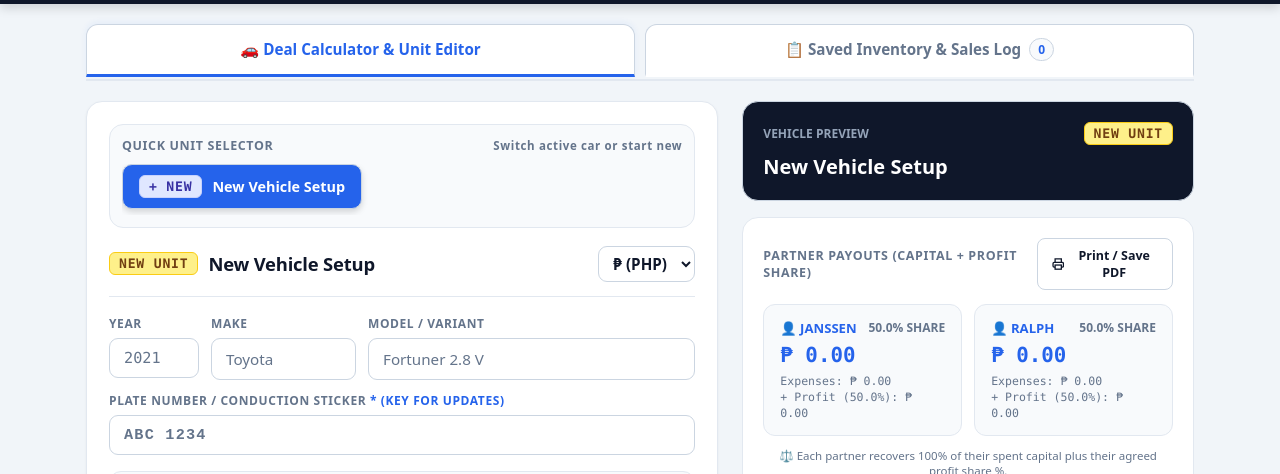
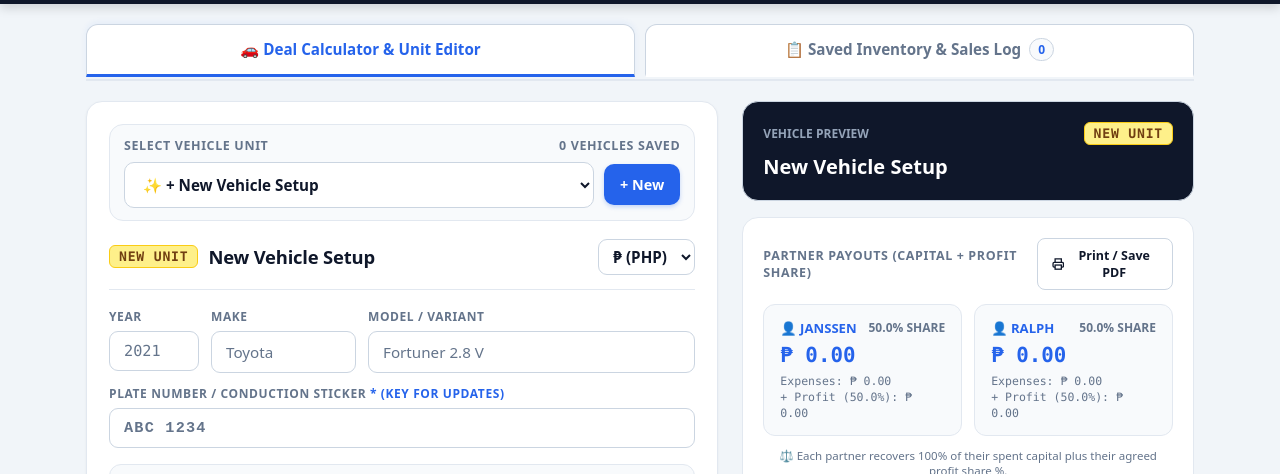
Before and after one commit to janssenbel/my-bns-app, a plain HTML site: page index.html in a window 1280 px wide. Shown: the part 74-548 px from the top of the page. Drawn offline with Linux system fonts and the light colour scheme.

Commit message:
Update index.html

```diff
--- a/index.html
+++ b/index.html
@@ -215,66 +215,64 @@
       white-space: nowrap;
     }
 
-    .unit-tabs-wrapper {
+    /* UNIT SELECTOR DROPDOWN */
+    .unit-selector-wrapper {
       margin-bottom: 18px;
       background: var(--subtle-bg);
       border: 1px solid var(--border-light);
-      padding: 12px;
+      padding: 12px 14px;
       border-radius: 14px;
     }
-    .unit-tabs-label {
+    .unit-selector-label {
       font-size: 0.78rem;
       font-weight: 800;
       text-transform: uppercase;
       letter-spacing: 0.05em;
       color: var(--text-muted);
-      margin-bottom: 10px;
+      margin-bottom: 8px;
       display: flex;
       justify-content: space-between;
       align-items: center;
     }
-    .unit-tabs-bar {
+    .unit-selector-row {
       display: flex;
       gap: 10px;
-      overflow-x: auto;
-      padding-bottom: 6px;
       align-items: center;
-      -webkit-overflow-scrolling: touch;
-    }
-    .unit-tab-btn {
-      padding: 10px 16px;
+    }
+    .unit-dropdown {
+      flex: 1;
+      padding: 11px 14px;
       border-radius: 10px;
+      border: 1.5px solid var(--border);
+      font-size: 0.95rem;
+      font-weight: 700;
       background: var(--card-bg);
-      border: 1px solid var(--border);
       color: var(--text);
-      font-weight: 700;
+      cursor: pointer;
+      transition: border-color 0.15s;
+    }
+    .unit-dropdown:focus {
+      border-color: var(--primary);
+      box-shadow: 0 0 0 3px rgba(37,99,235,0.15);
+    }
+    .btn-new-unit-action {
+      padding: 11px 16px;
+      border-radius: 10px;
+      background: var(--primary);
+      color: #ffffff;
+      font-weight: 800;
       font-size: 0.9rem;
+      border: none;
       cursor: pointer;
+      white-space: nowrap;
       display: inline-flex;
       align-items: center;
-      gap: 10px;
-      white-space: nowrap;
-      transition: all 0.15s ease;
-    }
-    .unit-tab-btn:hover {
-      border-color: var(--primary);
-      color: var(--primary);
-    }
-    .unit-tab-btn.active-unit {
-      background: var(--primary);
-      color: #ffffff;
-      border-color: var(--primary);
-      box-shadow: 0 3px 6px rgba(0,0,0,0.15);
-    }
-    .unit-tab-btn.btn-new-unit {
-      background: var(--subtle-bg);
-      color: var(--primary);
-      border: 1.5px dashed var(--border);
-    }
-    .unit-tab-btn.btn-new-unit.active-unit {
-      background: var(--primary);
-      color: #ffffff;
-      border-style: solid;
+      gap: 6px;
+      transition: background 0.15s;
+      box-shadow: 0 2px 4px rgba(37,99,235,0.25);
+    }
+    .btn-new-unit-action:hover {
+      background: #1d4ed8;
     }
 
     .uniform-card-header {
@@ -787,7 +785,7 @@
     .btn-sheet-light:hover { background: var(--subtle-bg); }
 
     .modal-doc-preview {
-      background: #ffffff; /* Always crisp paper white for preview */
+      background: #ffffff;
       border: 1px solid #cbd5e1;
       border-radius: 12px;
       padding: 18px;
@@ -797,7 +795,7 @@
       box-shadow: inset 0 2px 4px rgba(0,0,0,0.03);
     }
 
-    /* PRINT CSS - ALWAYS FORCES CRISP WHITE BACKGROUND */
+    /* PRINT CSS */
     #printableDealSheet { display: none; }
 
     @media print {
@@ -899,14 +897,19 @@
 
           <div id="notificationToast"></div>
 
-          <!-- SELECTABLE UNIT TAB BAR -->
-          <div class="unit-tabs-wrapper">
-            <div class="unit-tabs-label">
-              <span>Quick Unit Selector</span>
-              <span style="font-size:0.72rem; font-weight:600; text-transform:none; color:var(--text-muted);">Switch active car or start new</span>
-            </div>
-            <div class="unit-tabs-bar" id="unitTabsNav">
-              <!-- Dynamic Unit Tabs render here -->
+          <!-- UNIT SELECTOR DROPDOWN -->
+          <div class="unit-selector-wrapper">
+            <div class="unit-selector-label">
+              <span>Select Vehicle Unit</span>
+              <span id="unitCountLabel">0 Vehicles Saved</span>
+            </div>
+            <div class="unit-selector-row">
+              <select id="unitSelectDropdown" onchange="handleUnitSelect(this.value)" class="unit-dropdown">
+                <!-- Options populated dynamically -->
+              </select>
+              <button type="button" class="btn-new-unit-action" onclick="selectUnitTab(null)" title="Start a fresh car deal">
+                + New
+              </button>
             </div>
           </div>
 
@@ -1273,38 +1276,47 @@
     }
 
     // ==========================================
-    // UNIFORM SELECTABLE UNIT TABS
+    // UNIT SELECTOR DROPDOWN
     // ==========================================
-    function renderUnitTabs() {
-      const container = document.getElementById('unitTabsNav');
-      if (!container) return;
-      container.innerHTML = '';
-
-      // 1. "+ New Vehicle" Tab
-      const newBtn = document.createElement('button');
-      newBtn.type = 'button';
-      newBtn.id = 'unit-tab-new';
-      newBtn.className = `unit-tab-btn btn-new-unit ${currentActiveUnitId === null ? 'active-unit' : ''}`;
-      newBtn.innerHTML = `
-        <span class="uniform-plate-badge" style="background:#e0e7ff; color:#3730a3; border-color:#c7d2fe;">+ NEW</span>
-        <span class="unit-tab-title">New Vehicle Setup</span>
-      `;
-      newBtn.onclick = () => selectUnitTab(null);
-      container.appendChild(newBtn);
-
-      // 2. Individual Unit Tabs
+    function renderUnitDropdown() {
+      const select = document.getElementById('unitSelectDropdown');
+      const countLabel = document.getElementById('unitCountLabel');
+      if (!select) return;
+
+      select.innerHTML = '';
+
+      // 1. "+ New Vehicle Setup" option
+      const newOpt = document.createElement('option');
+      newOpt.value = 'new';
+      newOpt.innerText = '✨ + New Vehicle Setup';
+      if (currentActiveUnitId === null) {
+        newOpt.selected = true;
+      }
+      select.appendChild(newOpt);
+
+      // 2. Options for saved cars
       records.forEach(r => {
-        const btn = document.createElement('button');
-        btn.type = 'button';
-        btn.id = `unit-tab-${r.id}`;
-        btn.className = `unit-tab-btn ${currentActiveUnitId === r.id ? 'active-unit' : ''}`;
-        btn.innerHTML = `
-          <span class="uniform-plate-badge">${r.plate || 'NO PLATE'}</span>
-          <span class="unit-tab-title">${r.title || 'Vehicle'}</span>
-        `;
-        btn.onclick = () => selectUnitTab(r.id);
-        container.appendChild(btn);
+        const opt = document.createElement('option');
+        opt.value = r.id;
+        opt.innerText = `🚗 [${r.plate || 'NO PLATE'}] ${r.title || 'Vehicle'}`;
+        if (currentActiveUnitId === r.id) {
+          opt.selected = true;
+        }
+        select.appendChild(opt);
       });
+
+      if (countLabel) {
+        countLabel.innerText = `${records.length} Vehicle${records.length === 1 ? '' : 's'} Saved`;
+      }
+    }
+
+    function handleUnitSelect(val) {
+      if (val === 'new') {
+        selectUnitTab(null);
+      } else {
+        const numId = parseInt(val, 10);
+        selectUnitTab(isNaN(numId) ? val : numId);
+      }
     }
 
     function selectUnitTab(id) {
@@ -1528,9 +1540,11 @@
       const displayTitle = hasDetails ? fullName : (currentActiveUnitId ? 'Unnamed Vehicle' : 'New Vehicle Setup');
       const displayBadge = plate ? plate.toUpperCase() : (currentActiveUnitId ? 'NO PLATE' : 'NEW UNIT');
 
+      // 1. Right Preview Card
       document.getElementById('previewTitle').innerText = displayTitle;
       document.getElementById('previewPlateBadge').innerText = displayBadge;
 
+      // 2. Form Title Header
       const headerTitleEl = document.getElementById('activeUnitHeaderTitle');
       const headerBadgeEl = document.getElementById('activeUnitHeaderBadge');
       if (headerTitleEl && headerBadgeEl) {
@@ -1538,13 +1552,14 @@
         headerBadgeEl.innerText = displayBadge;
       }
 
+      // 3. Dropdown Option Text Sync
       if (currentActiveUnitId !== null) {
-        const activeTabBtn = document.getElementById(`unit-tab-${currentActiveUnitId}`);
-        if (activeTabBtn) {
-          const badgeSpan = activeTabBtn.querySelector('.uniform-plate-badge');
-          const titleSpan = activeTabBtn.querySelector('.unit-tab-title');
-          if (badgeSpan) badgeSpan.innerText = displayBadge;
-          if (titleSpan) titleSpan.innerText = displayTitle;
+        const select = document.getElementById('unitSelectDropdown');
+        if (select) {
+          const opt = select.querySelector(`option[value="${currentActiveUnitId}"]`);
+          if (opt) {
+            opt.innerText = `🚗 [${displayBadge}] ${displayTitle}`;
+          }
         }
       }
     }
@@ -1815,7 +1830,7 @@
 
       localStorage.setItem('car_inventory_offline_log', JSON.stringify(records));
       renderRecords();
-      renderUnitTabs();
+      renderUnitDropdown();
       updateCarPreview();
     }
 
@@ -1838,7 +1853,7 @@
       a.click();
       setTimeout(() => {
         document.body.removeChild(a);
-        URL.revokeObjectURL(url);
+        URL.revokeObjectURL(blobUrl);
       }, 1000);
       showToast('✔ Backup JSON downloaded successfully!', false);
     }
@@ -1891,7 +1906,7 @@
 
           localStorage.setItem('car_inventory_offline_log', JSON.stringify(records));
           renderRecords();
-          renderUnitTabs();
+          renderUnitDropdown();
           showToast(`✔ Restored ${data.length} records (${addedCount} added, ${updatedCount} updated)!`, false);
         } catch (err) {
           alert('Error reading backup file.');
@@ -1996,7 +2011,7 @@
 
       activePartnerId = partners[0].id;
       renderPartnerTabsAndPanels();
-      renderUnitTabs();
+      renderUnitDropdown();
       updateCarPreview();
       calculate();
 
@@ -2266,7 +2281,7 @@
           resetForm();
         } else {
           renderRecords();
-          renderUnitTabs();
+          renderUnitDropdown();
         }
         localStorage.setItem('car_inventory_offline_log', JSON.stringify(records));
       }
@@ -2317,7 +2332,7 @@
 
       activePartnerId = 'p1';
       renderPartnerTabsAndPanels();
-      renderUnitTabs();
+      renderUnitDropdown();
       updateCarPreview();
       calculate();
     }
@@ -2471,7 +2486,7 @@
     // Launch Initialization
     initTheme();
     renderPartnerTabsAndPanels();
-    renderUnitTabs();
+    renderUnitDropdown();
     updateCarPreview();
     calculateDays();
     renderRecords();
```
